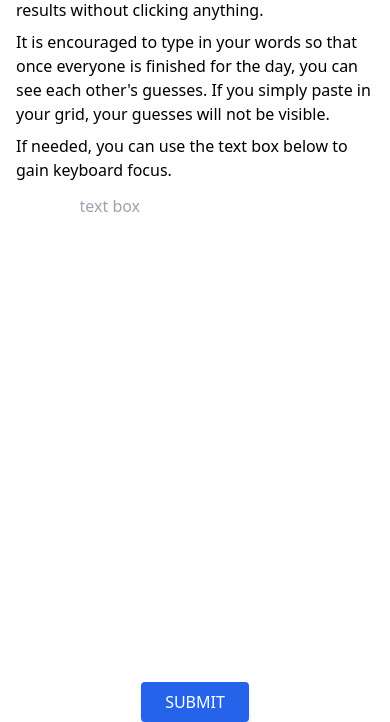
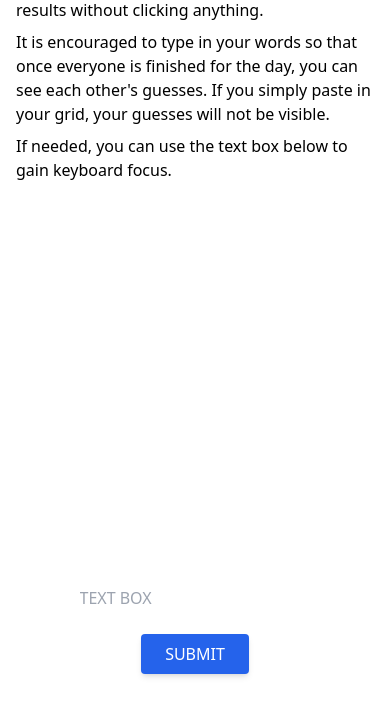
Before and after one commit to dlareau/sharedle, a Django app: page /input/ in a window 390 px wide. Shown: the part 132-854 px from the top of the page. Run offline with Django 3.2, Linux system fonts and the light colour scheme; the visitor is signed in with stand-in values (Sample User, id 1); data comes from the database, SQL or seed files in the repository; data that the repository does not hold is empty; some libraries are stand-ins or nearby versions.

Commit message:
mobile input

```diff
--- a/sharesite/models.py
+++ b/sharesite/models.py
@@ -1,6 +1,7 @@
 from django.db import models
 import uuid
 from datetime import datetime, date
+from django.utils import timezone
 from django.contrib.auth.models import User
 
 
@@ -45,7 +46,7 @@ class Wordle(models.Model):
 
     @classmethod
     def get_current_wordle(cls):
-        day = (datetime.now().date() - date(2021, 6, 20)).days
+        day = (timezone.now().date() - date(2021, 6, 19)).days
         return cls.objects.get(day=day)
 
 
--- a/sharesite/static/sharesite/input.js
+++ b/sharesite/static/sharesite/input.js
@@ -32,11 +32,13 @@ function decodeWord(result) {
 }
 
 function populateGrid(grid_str) {
-  for (var i = 0; i < grid.length; i++) {
-    $("#input-box-" + (i + 1)).text(grid[i]);
-    if(grid[i] == correctWord[(i) % 5]) {
+  grid_str = grid_str.toUpperCase();
+  for (var i = 0; i < grid_str.length; i++) {
+    $("#input-box-" + (i + 1)).text(grid_str[i]);
+    $("#input-box-" + (i + 1)).data("val", grid_str[i]);
+    if(grid_str[i] == correctWord[(i) % 5]) {
       $("#input-box-" + (i + 1)).addClass("correct");
-    } else if (correctWord.indexOf(grid[i]) !== -1) {
+    } else if (correctWord.indexOf(grid_str[i]) !== -1) {
       $("#input-box-" + (i + 1)).addClass("semi-correct");
     } else {
       $("#input-box-" + (i + 1)).addClass("incorrect");
@@ -81,37 +83,32 @@ function handlePaste(paste) {
   }
 }
 
-$('document').ready(function(){
+function clearGrid() {
+  for (var i = 0; i < 30; i++) {
+    $("#input-box-" + (i + 1)).text("");
+    $("#input-box-" + (i + 1)).data("val", "");
+    $("#input-box-" + (i + 1)).removeClass("correct");
+    $("#input-box-" + (i + 1)).removeClass("semi-correct");
+    $("#input-box-" + (i + 1)).removeClass("incorrect");
+    $("#input-box-" + (i + 1)).addClass("empty");
+  }
+}
 
-  $("#wordle-data").submit( function(e) {
-    if(grid == "") {
-      data = getGridString();
-      if(data == "" || data.length % 5 != 0){
-        e.preventDefault();
-        return;
+function gridToTextbox() {
+  $("#dummy-box").val(getGridString());
 }
-      $("<input />").attr("type", "hidden")
-          .attr("name", "grid")
-          .attr("value", data)
-          .appendTo($(this));
-      return true;
-    } else {
-      $("<input />").attr("type", "hidden")
-          .attr("name", "operation")
-          .attr("value", "clear")
-          .appendTo($(this));
+
+function textboxToGrid() {
+  $("#dummy-box").val($("#dummy-box").val().toUpperCase().replace(/\s/g, ''))
+  clearGrid();
+  populateGrid($("#dummy-box").val());
+  $(".current").removeClass("current");
+  index = $("#dummy-box")[0].selectionStart;
+  $("#input-box-" + index).addClass("current");
+
 }
-  });
 
-  if(grid != "") {
-    populateGrid(grid);
-  } else {
-    document.addEventListener('keyup', function(event) {
-      $("#dummy-box").val("");
-    });
-
-    document.addEventListener('keydown', function(event) {
-      $("#dummy-box").val("");
+function addEventToGrid(keyEvent) {
   $(".current").removeClass("current");
   if(event.key.toUpperCase() == "BACKSPACE") {
     if(index > 1){
@@ -143,15 +140,56 @@ $('document').ready(function(){
     }
   }
   $("#input-box-" + index).addClass("current");
+  gridToTextbox();
+}
+
+$('document').ready(function(){
+
+  $("#form-submit").click( function(e) {
+    if(grid == "") {
+      data = getGridString();
+      if(data == "" || data.length % 5 != 0){
+        e.preventDefault();
+        return;
+      }
+      $("<input />").attr("type", "hidden")
+          .attr("name", "grid")
+          .attr("value", data)
+          .appendTo($("#wordle-data"));
+    } else {
+      $("<input />").attr("type", "hidden")
+          .attr("name", "operation")
+          .attr("value", "clear")
+          .appendTo($("#wordle-data"));
+    }
+    $("#wordle-data").submit()
+  });
+
+  if(grid != "") {
+    populateGrid(grid);
+  } else {
+    document.addEventListener('keydown', function(event) {
+      if(!$("#dummy-box").is(":focus")) {
+        addEventToGrid(event);
+      }
+    });
+
+    $("#dummy-box").click(function() {
+      $(".current").removeClass("current");
+      index = $("#dummy-box")[0].selectionStart;
+      $("#input-box-" + index).addClass("current");
     });
 
     $(".tile").click(function() {
       $(".current").removeClass("current");
       $(this).addClass("current");
       index = $(this).data("tile");
+      $("#dummy-box").focus();
+      $("#dummy-box")[0].setSelectionRange(index, index);
     });
 
     document.addEventListener('paste', (event) => {
+      $("#test").text("paste");
       let paste = (event.clipboardData || window.clipboardData).getData('text');
       handlePaste(paste);
       event.preventDefault();
--- a/sharesite/templates/sharesite/input.html
+++ b/sharesite/templates/sharesite/input.html
@@ -21,24 +21,22 @@
     </div>
     <form id="wordle-data" method="post" class="flex flex-col justify-center items-center">
       {% csrf_token %}
-      {% if grid == "" %}
-        <input id="dummy-box" type="text" placeholder="text box" class="mt-2"></input>
-      {% endif %}
       <div class="mt-4 grid grid-cols-5 gap-2 place-content-center">
         {% with ''|center:30 as range %}
         {% for _ in range %}
           <div id="input-box-{{forloop.counter}}"
-               class="tile empty w-16 h-16 text-4xl font-bold flex justify-center items-center"
+               class="tile empty sm:w-16 sm:h-16 w-14 h-14 text-4xl font-bold flex justify-center items-center"
                data-val="" data-tile="{{forloop.counter}}">
           </div>
         {% endfor %}
         {% endwith %}
       </div>
-      {% if grid == "" %}
-        <button type="submit" class="mt-6 inline-block px-6 py-2.5 bg-blue-600 text-white text-medium leading-tight uppercase rounded shadow-md hover:bg-blue-700 hover:shadow-lg focus:bg-blue-700 focus:shadow-lg focus:outline-none focus:ring-0 active:bg-blue-800 active:shadow-lg transition duration-150 ease-in-out">Submit</button>
-      {% else %}
-        <button type="submit" class="mt-6 inline-block px-6 py-2.5 bg-red-600 text-white text-medium leading-tight uppercase rounded shadow-md hover:bg-red-700 hover:shadow-lg focus:bg-red-700 focus:shadow-lg focus:outline-none focus:ring-0 active:bg-red-800 active:shadow-lg transition duration-150 ease-in-out">Clear</button>
-      {% endif %}
     </form>
+    {% if grid == "" %}
+      <input id="dummy-box" onkeyup="textboxToGrid();" onkeydown="textboxToGrid();" type="text" placeholder="text box" class="mt-2 uppercase"></input>
+      <button id="form-submit" type="submit" class="mt-6 inline-block px-6 py-2.5 bg-blue-600 text-white text-medium leading-tight uppercase rounded shadow-md hover:bg-blue-700 hover:shadow-lg focus:bg-blue-700 focus:shadow-lg focus:outline-none focus:ring-0 active:bg-blue-800 active:shadow-lg transition duration-150 ease-in-out">Submit</button>
+    {% else %}
+      <button id="form-submit" type="submit" class="mt-6 inline-block px-6 py-2.5 bg-red-600 text-white text-medium leading-tight uppercase rounded shadow-md hover:bg-red-700 hover:shadow-lg focus:bg-red-700 focus:shadow-lg focus:outline-none focus:ring-0 active:bg-red-800 active:shadow-lg transition duration-150 ease-in-out">Clear</button>
+    {% endif %}
   </div>
 {% endblock %}
```
Lines whose indentation alone changed are shown as unchanged.
